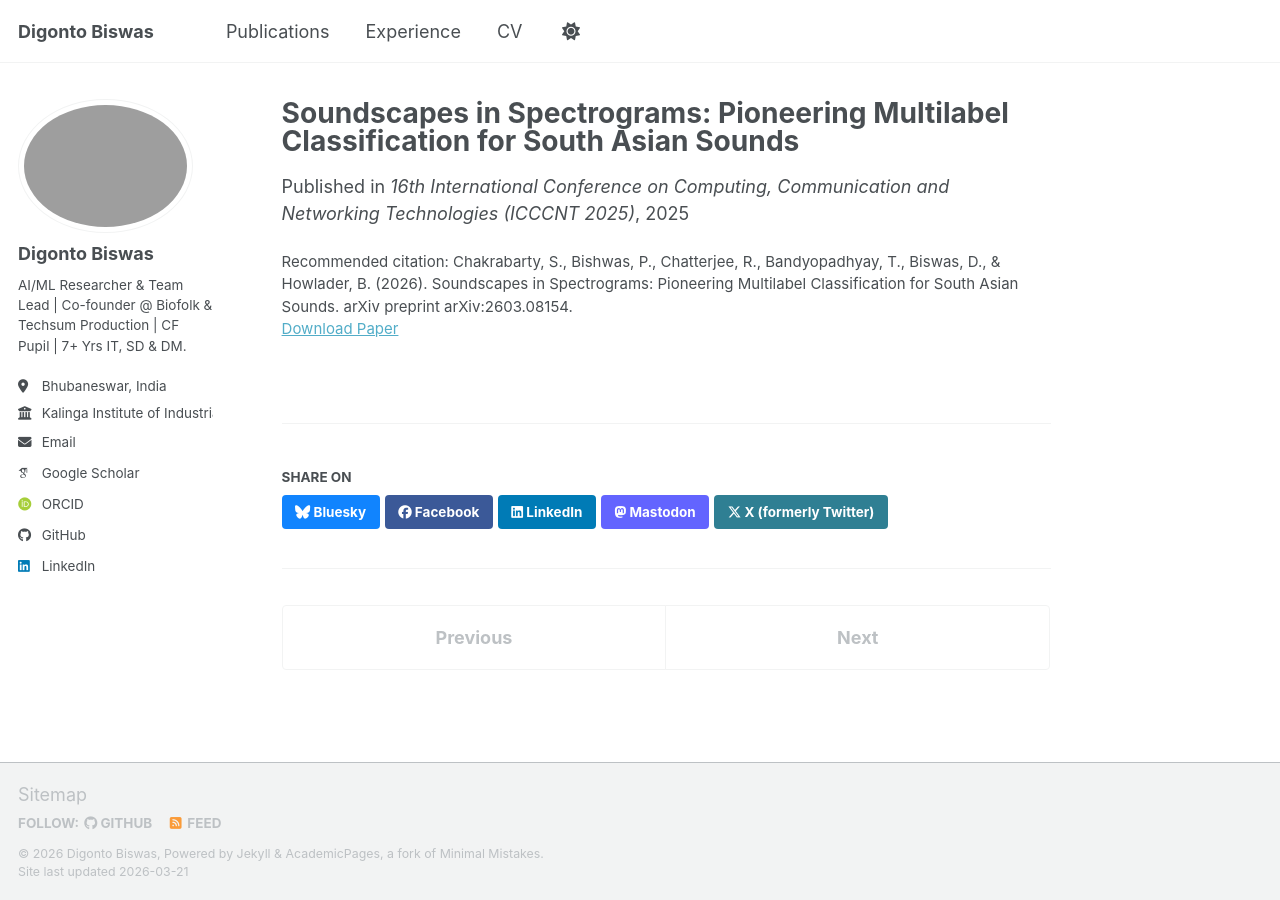
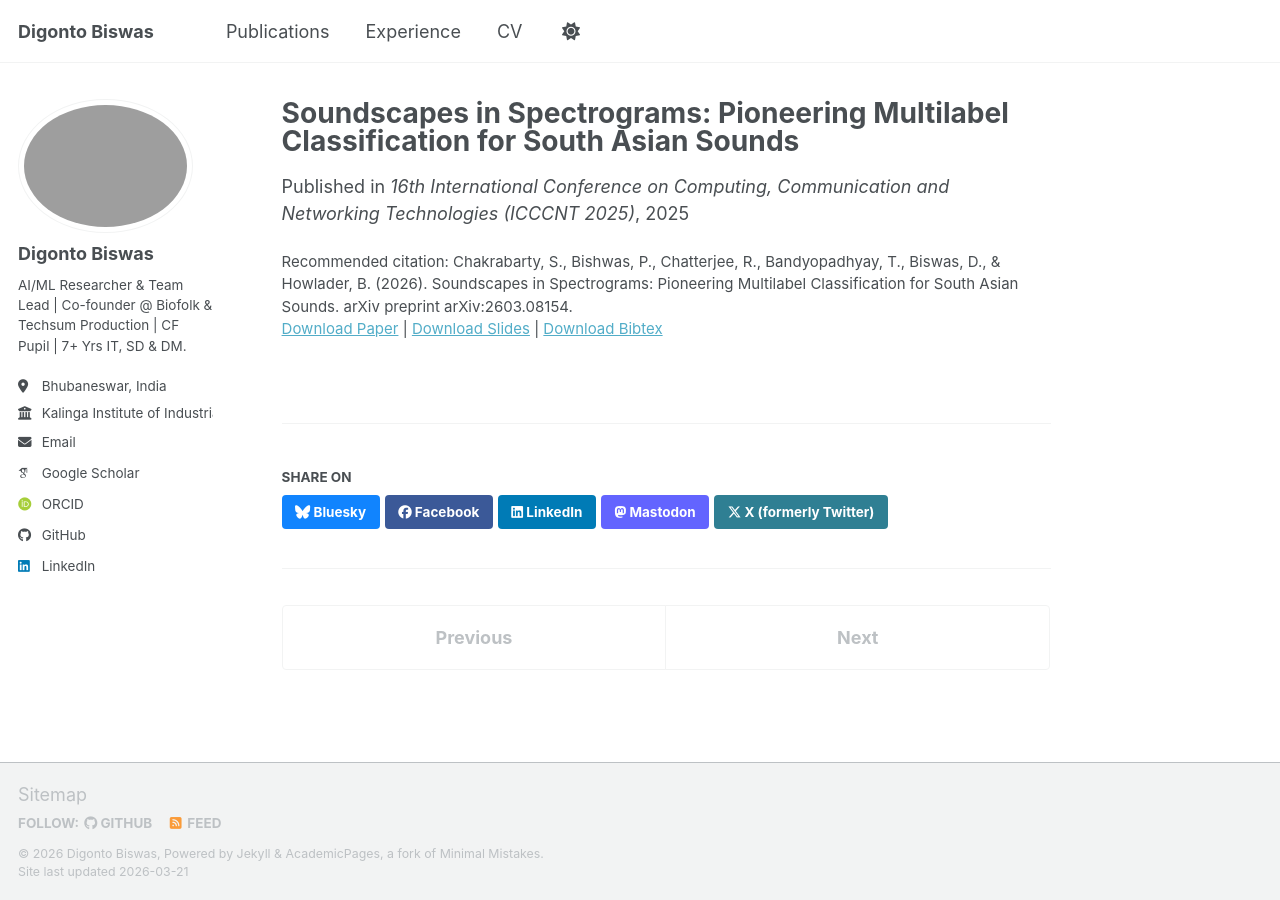
Before and after one commit to digontobiswas/digontobiswas.github.io, a Jekyll site: the page built from _publications/2025-01-01-soundscapes-spectrograms.md, in a window 1280 px wide. Built offline with Jekyll 4.4.1, drawn with Linux system fonts in a browser that asks for light colours; some web fonts are replaced; a script bundle is joined from its source files by our own code; library files that are not in the unit come from our copies; some of the changed lines change nothing that is shown.

Commit message:
Update 2025-01-01-soundscapes-spectrograms.md

```diff
--- a/_publications/2025-01-01-soundscapes-spectrograms.md
+++ b/_publications/2025-01-01-soundscapes-spectrograms.md
@@ -7,5 +7,7 @@ excerpt: "Multilabel classification of South Asian sounds using spectrograms."
 date: 2025-01-01
 venue: "16th International Conference on Computing, Communication and Networking Technologies (ICCCNT 2025)"
 paperurl: "https://arxiv.org/pdf/2603.08154"
+slidesurl: '/files/slide/chakrabarty2026soundscapes.pdf'
+bibtexurl: '/files/bibtex/chakrabarty2026soundscapes.bib'
 citation: "Chakrabarty, S., Bishwas, P., Chatterjee, R., Bandyopadhyay, T., Biswas, D., & Howlader, B. (2026). Soundscapes in Spectrograms: Pioneering Multilabel Classification for South Asian Sounds. arXiv preprint arXiv:2603.08154."
 ---
```
